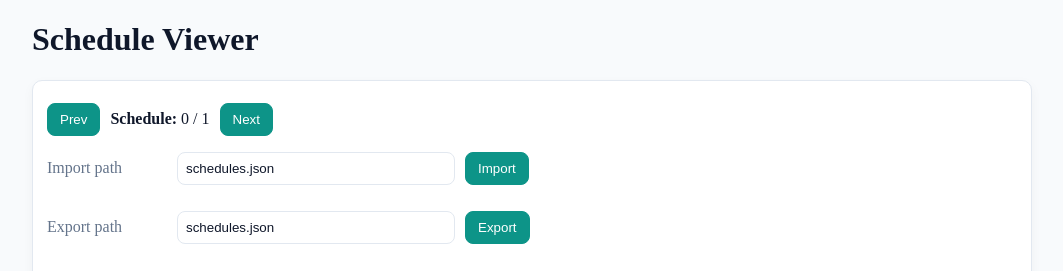
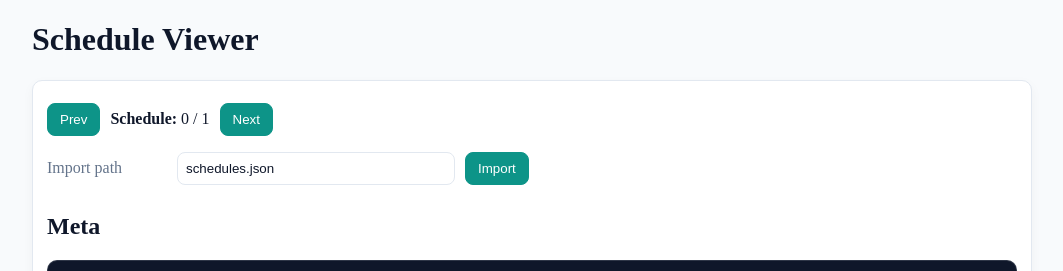
Before and after one commit to mucsci-students/2026sp-420-Maverick, a Flask app: template app/web/templates/viewer.html in a window 1280 px wide. Shown: the part 43-314 px from the top of the page, without its empty margins (108-1171 px from the left). Run offline with Flask 3, Linux system fonts and the light colour scheme; the template is opened without the code that fills it: most values are stand-ins (such as "Sample title", 1, 10 or a date in 2020); parts of the project's set-up code (start-up, migrations or seed data) failed here and were passed over.

Commit message:
added ability for export to be enabled/disabled

```diff
--- a/app/web/templates/viewer.html
+++ b/app/web/templates/viewer.html
@@ -1,5 +1,5 @@
 <!--
-Author: Antonio Corona
+Author: Antonio Corona, Tanner Ness
 Date: 2026-02-24
 
 Schedule Viewer Template
@@ -85,17 +85,19 @@ Extends:
       POST /viewer/export
   -->
   <div class="row">
-    <form method="post" action="/viewer/import" class="row">
+    <form method="post" action="/viewer/import" class="row" onsubmit="return confirm('Import file?');">
       <label>Import path</label>
       <input name="path" value="schedules.json">
       <button type="submit">Import</button>
     </form>
-
-    <form method="post" action="/viewer/export" class="row">
+    {% if is_export_enabled %}
+    <form method="post" action="/viewer/export" class="row" onsubmit="return confirm('Export file?');">
       <label>Export path</label>
       <input name="path" value="schedules.json">
       <button type="submit">Export</button>
     </form>
+    {% else %}
+    {% endif %}
   </div>
 
   <!--
```
